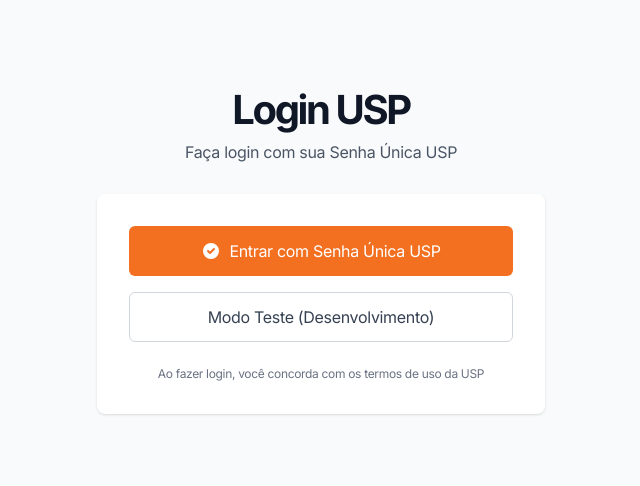
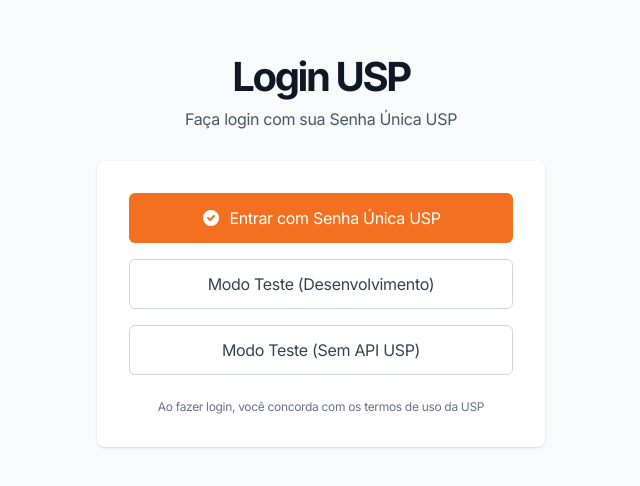
Before and after one commit to julioccbr/cefer, a Next.js app: page /login in a window 1280 px wide. Shown: the part 150-636 px from the top of the page, without its empty margins (319-959 px from the left). Built offline with nearby package versions, Linux system fonts and the light colour scheme; no server answers; what @mui/material-nextjs would draw is missing.

Commit message:
Adicionado botão de teste para produção - Permite testar autenticação sem API real da USP - Facilita testes em ambiente de produção

```diff
--- a/src/app/login/page.js
+++ b/src/app/login/page.js
@@ -108,6 +108,15 @@
                                 {loading ? 'Carregando...' : 'Modo Teste (Desenvolvimento)'}
                             </button>
                         )}
+
+                        {/* Botão de teste para produção */}
+                        <button
+                            onClick={handleMockLogin}
+                            disabled={loading}
+                            className="w-full flex items-center justify-center px-4 py-3 border border-gray-300 text-base font-medium rounded-md text-gray-700 bg-white hover:bg-gray-50 focus:outline-none focus:ring-2 focus:ring-offset-2 focus:ring-[#F37021] disabled:opacity-50 disabled:cursor-not-allowed"
+                        >
+                            {loading ? 'Carregando...' : 'Modo Teste (Sem API USP)'}
+                        </button>
                     </div>
 
                     <div className="mt-6 text-center">
```
